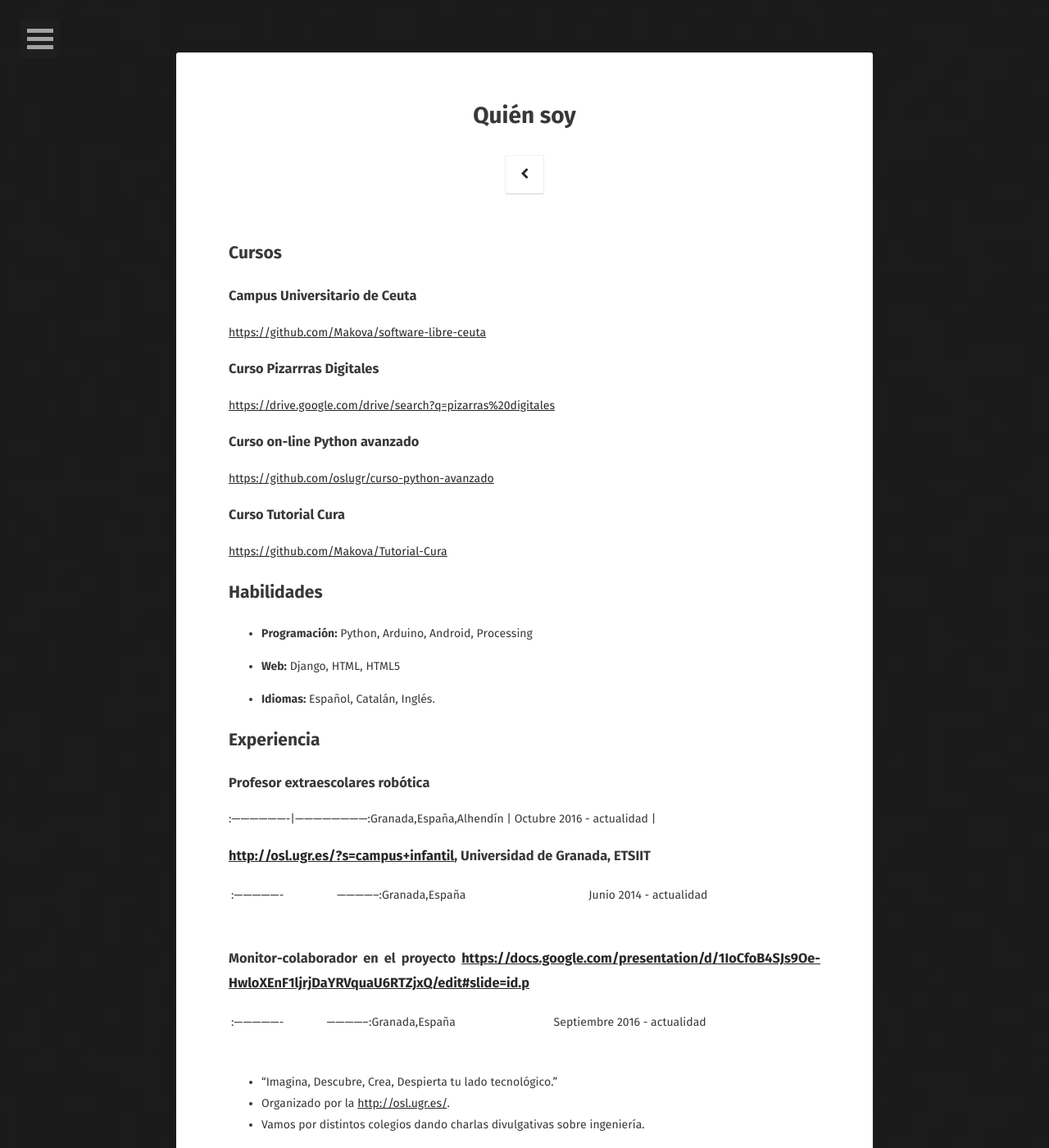
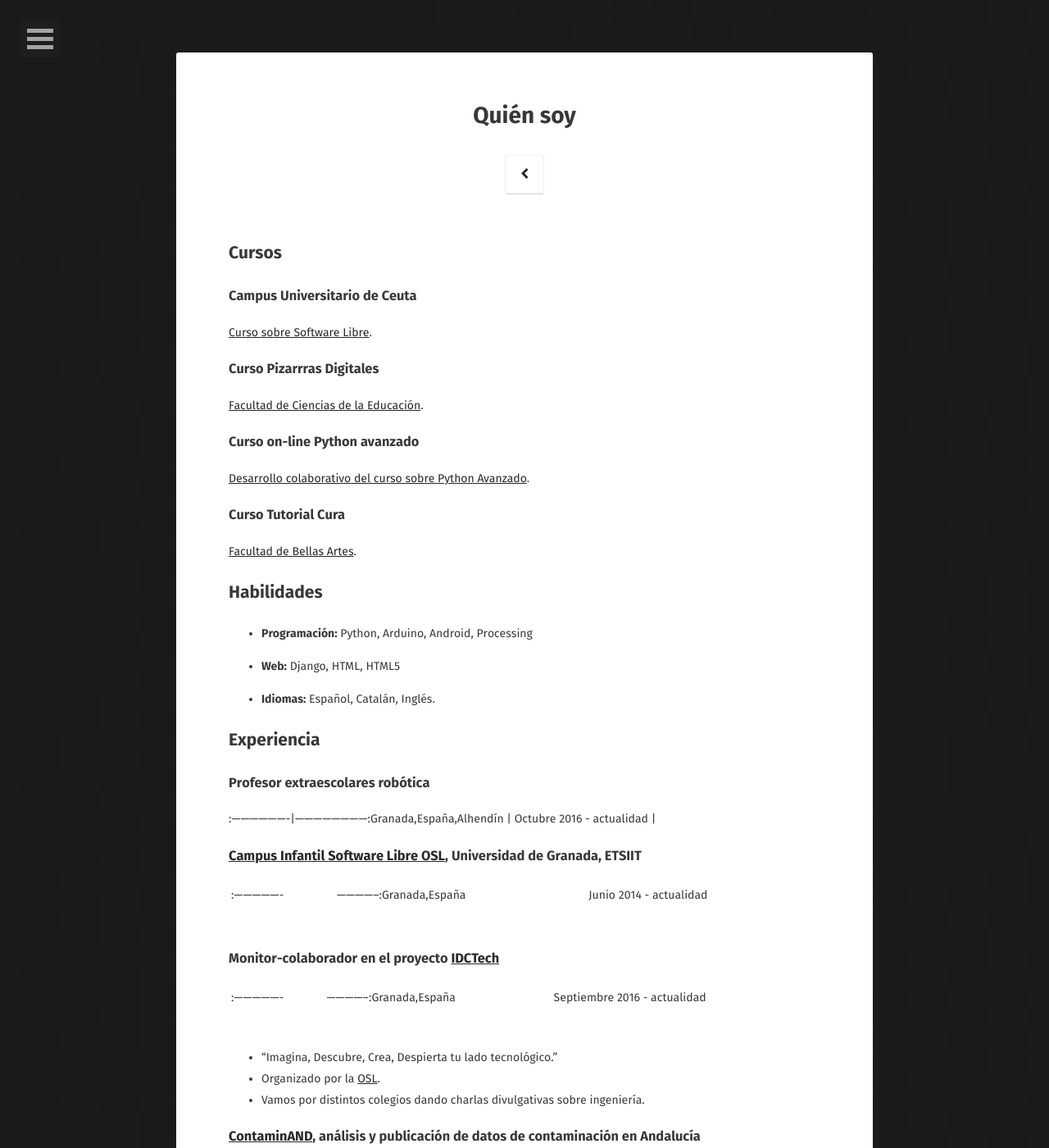
Before and after one commit to Makova/MakovaLibre, a Jekyll site: the page built from about/index.md, in a window 1280 px wide and 1400 px high. Shown: the whole window at 82% size. Built offline with Jekyll 4.4.1, drawn with Linux system fonts in a browser that asks for light colours; some web fonts are replaced; some of the changed text lies outside the part shown.

Commit message:
ver cambios

```diff
--- a/about/index.md
+++ b/about/index.md
@@ -10,19 +10,19 @@ comments: false
 
 ### Campus Universitario de Ceuta
 
-[https://github.com/Makova/software-libre-ceuta](Curso sobre Software Libre)
+<a href="https://github.com/Makova/software-libre-ceuta" target="_black">Curso sobre Software Libre</a>.
 
 ### Curso Pizarrras Digitales
 
-[https://drive.google.com/drive/search?q=pizarras%20digitales](Facultad de Ciencias de la Educación)
+<a href="https://drive.google.com/drive/search?q=pizarras%20digitales" target="_black">Facultad de Ciencias de la Educación</a>.
 
 ### Curso on-line Python avanzado
 
-[https://github.com/oslugr/curso-python-avanzado](Desarrollo colaborativo del curso de Python Avanzado)
+<a href="https://github.com/oslugr/curso-python-avanzado" target="_black">Desarrollo colaborativo del curso sobre Python Avanzado</a>.
 
 ### Curso Tutorial Cura
 
-[https://github.com/Makova/Tutorial-Cura](Facultad de Bellas Artes)
+<a href="https://github.com/Makova/Tutorial-Cura" target="_black">Facultad de Bellas Artes</a>.
 
 
 
@@ -41,24 +41,24 @@ comments: false
 :-------------------|------------------------:Granada,España,Alhendín | Octubre 2016 - actualidad
 |
 
-### [http://osl.ugr.es/?s=campus+infantil](Campus Infantil Software Libre OSL), Universidad de Granada, ETSIIT
+### <a href="http://osl.ugr.es/?s=campus+infantil" target="_black">Campus Infantil Software Libre OSL</a>, Universidad de Granada, ETSIIT
 
 :----------------|--------------:Granada,España | Junio 2014 - actualidad
 |
 
 
-### Monitor-colaborador en el proyecto [https://docs.google.com/presentation/d/1IoCfoB4SJs9Oe-HwloXEnF1ljrjDaYRVquaU6RTZjxQ/edit#slide=id.p](IDCTech)
+### Monitor-colaborador en el proyecto <a href="https://docs.google.com/presentation/d/1IoCfoB4SJs9Oe-HwloXEnF1ljrjDaYRVquaU6RTZjxQ/edit#slide=id.p" target="_black">IDCTech</a>
 
 :----------------|--------------:Granada,España | Septiembre 2016 - actualidad
 |
 
 
    * "Imagina, Descubre, Crea, Despierta tu lado tecnológico."
-   * Organizado por la [http://osl.ugr.es/](OSL).
+   * Organizado por la <a href="http://osl.ugr.es/" target="_black">OSL</a>.
    * Vamos por distintos colegios dando charlas divulgativas sobre ingeniería.
 
 
-### [https://github.com/oslugr/contaminAND](ContaminAND), análisis y publicación de datos de contaminación en Andalucía
+### <a href="https://github.com/oslugr/contaminAND" target="_black">ContaminAND</a>, análisis y publicación de datos de contaminación en Andalucía
 
 :-----------------|----------------:Andalucía,Granada,España | Marzo 2017 - actualidad
 |
```
